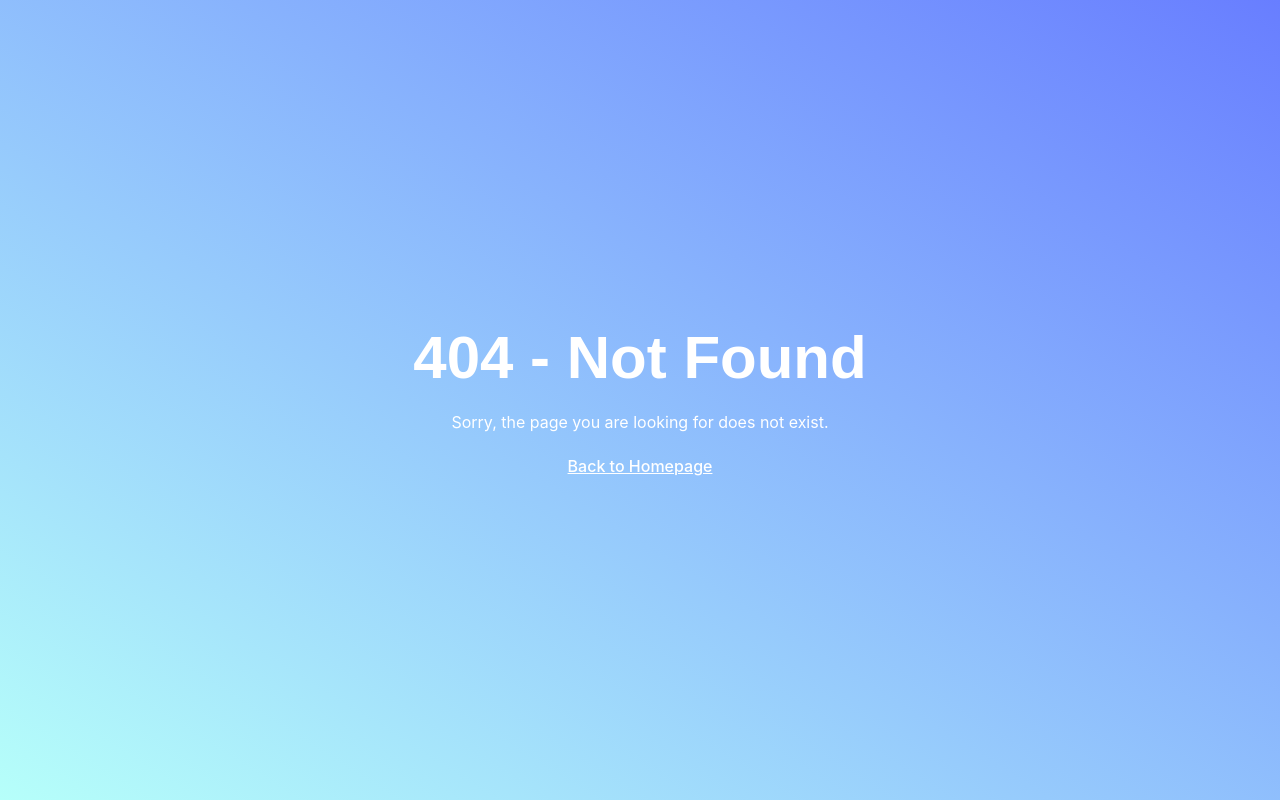
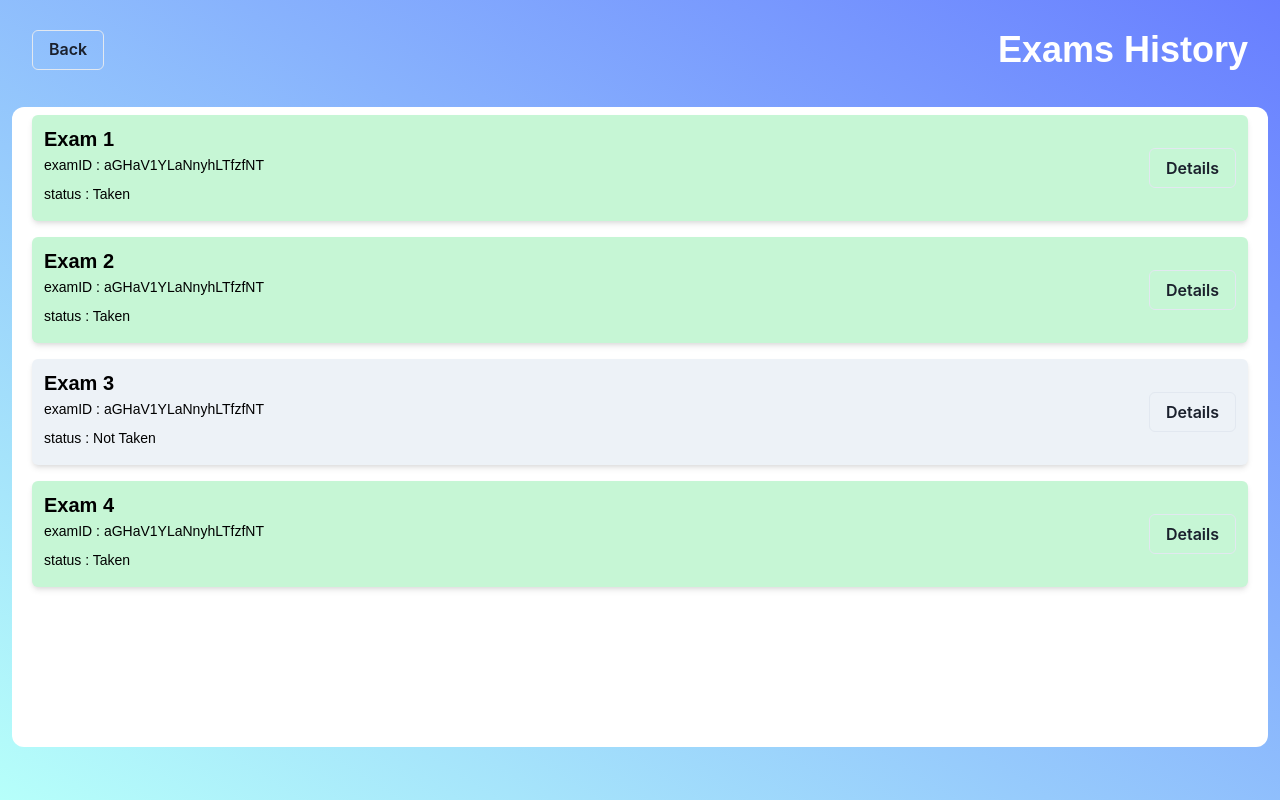
Before and after one commit to jundanha/verifies-user-on-registration-and-exams, a React (Vite) app in the folder client/: page /examhistory in a window 1280 px wide. Before the commit this address had no page. Built offline with nearby package versions, Linux system fonts and the light colour scheme.

Commit message:
add exam history page

```diff
--- /dev/null
+++ b/client/src/pages/examhistory.jsx
@@ -0,0 +1,127 @@
+import { Box, Button, Card, Heading, Text } from "@chakra-ui/react"
+import { useState } from "react"
+import { Link as RouterLink } from 'react-router-dom';
+
+function ExamHistoryPage() {
+  const dummy = [
+    {
+      examID : "aGHaV1YLaNnyhLTfzfNT",
+      isTaken : true,
+    },
+    {
+      examID : "aGHaV1YLaNnyhLTfzfNT",
+      isTaken : true,
+    },
+    {
+      examID : "aGHaV1YLaNnyhLTfzfNT",
+      isTaken : false,
+    },
+    {
+      examID : "aGHaV1YLaNnyhLTfzfNT",
+      isTaken : true,
+    }
+  ]
+
+  const [examHistory, setExamHistory] = useState(dummy)
+
+  return (
+    <Box
+      bgGradient="linear(to-tr, #B6FFFA, #687EFF)"
+      w="100%" h="100vh"
+      p={3}
+      color="white"
+      display="flex"
+      alignItems="center"
+      flexDir="column"
+    >
+      <Box
+        display='flex'
+        flexDir='row'
+        alignItems={"center"}
+        justifyContent='space-between'
+        w='100%'
+        px='5'
+      >
+        <Button
+          variant='outline'
+          as={RouterLink}
+          to="/"
+        >
+          Back
+        </Button>
+        <Heading
+          my={4}
+          fontSize="4xl"
+          color="white"
+          fontFamily={"sans-serif"}
+        >
+          Exams History
+        </Heading>
+      </Box>
+      <Box
+        display='flex'
+        flexDir='column'
+        alignItems={"center"}
+        w='100%'
+        px='5' my='5'
+        backgroundColor={"white"}
+        borderRadius='xl'
+        h='80vh'
+        overflow={"auto"}
+      >
+        {examHistory.map((exam, index) => (
+          <Card
+            key={index}
+            w='100%'
+            my={2}
+            p={3}
+            display='flex'
+            flexDir='row'
+            alignItems={"center"}
+            justifyContent='space-between'
+            borderRadius='md'
+            boxShadow='md'
+            backgroundColor={exam.isTaken ? 'green.100' : 'gray.100'}
+          >
+            <Box
+              display='flex'
+              flexDir='column'
+              alignItems={"flex-start"}
+            >
+              <Heading
+                fontSize="xl"
+                color="black"
+                fontFamily={"sans-serif"}
+              >
+                Exam {index+1}
+              </Heading>
+              <Text
+                fontSize="sm"
+                color="black"
+                fontFamily={"sans-serif"}
+                my='1'
+              >
+                examID : {exam.examID}
+              </Text>
+              <Text
+                fontSize="sm"
+                color="black"
+                fontFamily={"sans-serif"}
+                my='1'
+              >
+                status : {exam.isTaken ? 'Taken' : 'Not Taken'}
+              </Text>
+            </Box>
+            <Button
+              variant='outline'
+            >
+              Details
+            </Button>
+          </Card>
+        ))}
+        </Box>
+    </Box>
+  )
+}
+
+export default ExamHistoryPage
--- a/client/src/pages/home.jsx
+++ b/client/src/pages/home.jsx
@@ -1,4 +1,5 @@
 import { Box, Button, Heading, Text } from "@chakra-ui/react";
+import { Link as RouterLink } from 'react-router-dom';
 
 function HomePage() {
   return (
@@ -92,6 +93,8 @@ function HomePage() {
             size="lg"
             w="400px"
             m='4'
+            as={RouterLink}
+            to='/examhistory'
           >
             View Exam History
           </Button>
--- a/client/src/router.jsx
+++ b/client/src/router.jsx
@@ -7,6 +7,7 @@ import StreamVideoPage from './pages/streamvideo';
 import Layout from './layout';
 import NotFoundPage from './pages/notfound';
 import HomePage from './pages/home';
+import ExamHistoryPage from './pages/examhistory';
 
 export function AppRouter() {
   const router = createBrowserRouter([
@@ -21,6 +22,7 @@ export function AppRouter() {
           { path: '/photoverif', element: <PhotoVerifPage /> },
           { path: '/faceregister', element: <FaceRegisterPage /> },
           { path: '/streamvideo', element: <StreamVideoPage /> },
+          { path: '/examhistory', element: <ExamHistoryPage />},
           { path: '*', element: <NotFoundPage /> }
         ]
       }]
```
